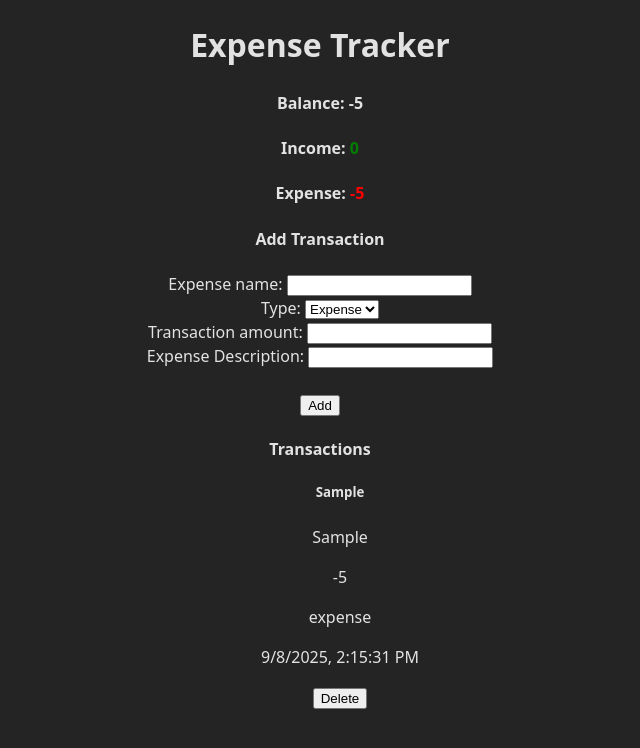
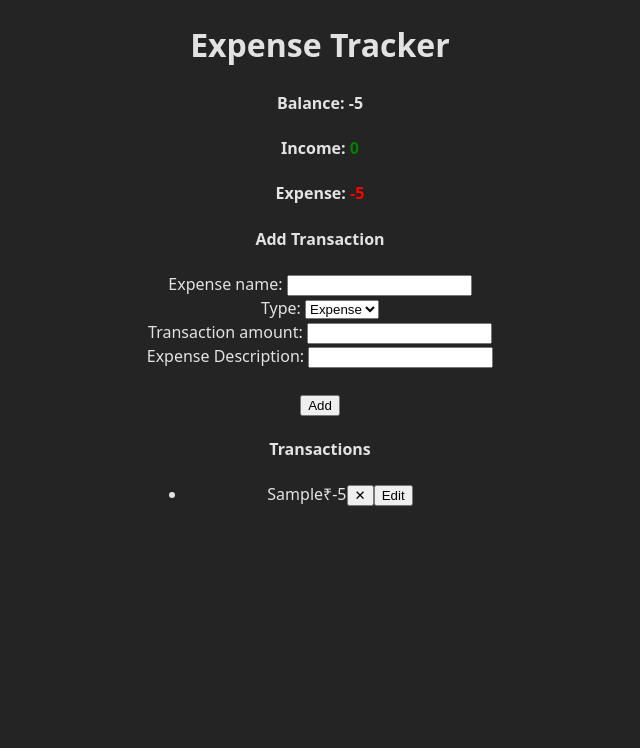
Before and after one commit to Yash-Agarwall/expense-tracker, a React (Vite) app: page / in a window 1280 px wide. Both pictures are taken after typing "Sample", "5", "Sample" into the empty fields and a click on the button "Add". Shown: the top 748 px of the page, without its empty margins (320-960 px from the left). Built offline with nearby package versions, Linux system fonts and the light colour scheme.

Commit message:
Added edit functionality and preview details option

```diff
--- a/src/TransactionForm.jsx
+++ b/src/TransactionForm.jsx
@@ -35,7 +35,7 @@ export default function TransactionForm({ initialValues, onSubmit }) {
       //these below entries will override their previous entries
       amount: signedAmount,
       id: formData.id || Date.now(),
-      date: formData.date || new Date().toLocaleString(),
+      date: formData.date || new Date().toLocaleDateString(),
     });
   };
 
--- a/src/TransactionList.jsx
+++ b/src/TransactionList.jsx
@@ -0,0 +1,62 @@
+import { useState } from "react";
+
+export default function TransactionList({ transactions, onDelete, onEdit }) {
+  if (transactions.length == 0) {
+    return <p>No Transaction yet</p>;
+  }
+  return (
+    <>
+      <h4>Transactions</h4>
+      <ul>
+        {transactions.map((transaction) => (
+          <TransactionItem
+            key={transaction.id}
+            transaction={transaction}
+            onDelete={onDelete}
+            onEdit={onEdit}
+          />
+        ))}
+      </ul>
+    </>
+  );
+}
+
+function TransactionItem({ transaction, onDelete, onEdit }) {
+  let [showDetails, setShowDetails] = useState(false);
+
+  return (
+    <li onClick={() => setShowDetails((prev) => !prev)}>
+      <div>
+        <span>{transaction.name}</span>
+        <span>₹{transaction.amount}</span>
+        <button
+          onClick={(e) => {
+            e.stopPropagation();//to avoid opening of the details upon clicking
+            onDelete(transaction.id);
+          }}
+        >
+          ✕
+        </button>
+        <button onClick={(e)=>{
+            e.stopPropagation();
+            onEdit(transaction)
+        }}>Edit</button>
+      </div>
+      {showDetails && (
+        <div>
+          <p>
+            <b>Date:</b> {transaction.date}
+          </p>
+          <p>
+            <b>Category: </b>
+            {transaction.type}
+          </p>
+          <p>
+            <b>Description: </b>
+            {transaction.description}
+          </p>
+        </div>
+      )}
+    </li>
+  );
+}
--- a/src/TransactionPage.jsx
+++ b/src/TransactionPage.jsx
@@ -1,11 +1,14 @@
 import { useEffect, useState } from "react";
 import TransactionForm from "./TransactionForm";
+import TransactionList from "./TransactionList";
 
 export default function TransactionPage() {
   let [transactions, setTransactions] = useState(() => {
     let saved = localStorage.getItem("transactions");
     return saved ? JSON.parse(saved) : [];
   });
+
+  let [editingTransaction, setEditingTransaction] = useState(null);
 
   let total = transactions.reduce(
     (totalExpense, spend) => totalExpense + spend.amount,
@@ -28,6 +31,9 @@ export default function TransactionPage() {
       transactions.filter((transaction) => transaction.id !== id)
     );
   };
+  let handleEdit=(transaction)=>{
+    setEditingTransaction(transaction);
+  }
   useEffect(() => {
     localStorage.setItem("transactions", JSON.stringify(transactions));
   }, [transactions]);
@@ -46,7 +52,7 @@ export default function TransactionPage() {
       <h4>Add Transaction</h4>
 
       <TransactionForm
-        initialValues={{
+        initialValues={editingTransaction || {
           name: "",
           description: "",
           amount: "",
@@ -54,24 +60,22 @@ export default function TransactionPage() {
           id: "",
           date: "",
         }}
-        onSubmit={(transaction) =>
-          setTransactions([...transactions, transaction])
+        onSubmit={(transaction) => {
+          if(editingTransaction){
+            setTransactions((prev)=>
+              prev.map((t)=>(t.id === transaction.id ? transaction:t))
+            );
+            setEditingTransaction(null);
+          }else{
+            setTransactions((prev)=>[...prev, transaction]);
+          }
+
+        }
+
         }
       />
+      <TransactionList transactions={transactions} onDelete={handleDelete} onEdit={handleEdit}/>
 
-      <h4>Transactions</h4>
-      <ul>
-        {transactions.map((transaction) => (
-          <div key={transaction.id}>
-            <h5>{transaction.name}</h5>
-            <p>{transaction.description}</p>
-            <p>{transaction.amount}</p>
-            <p>{transaction.type}</p>
-            <p>{transaction.date}</p>
-            <button onClick={() => handleDelete(transaction.id)}>Delete</button>
-          </div>
-        ))}
-      </ul>
     </>
   );
 }
```
